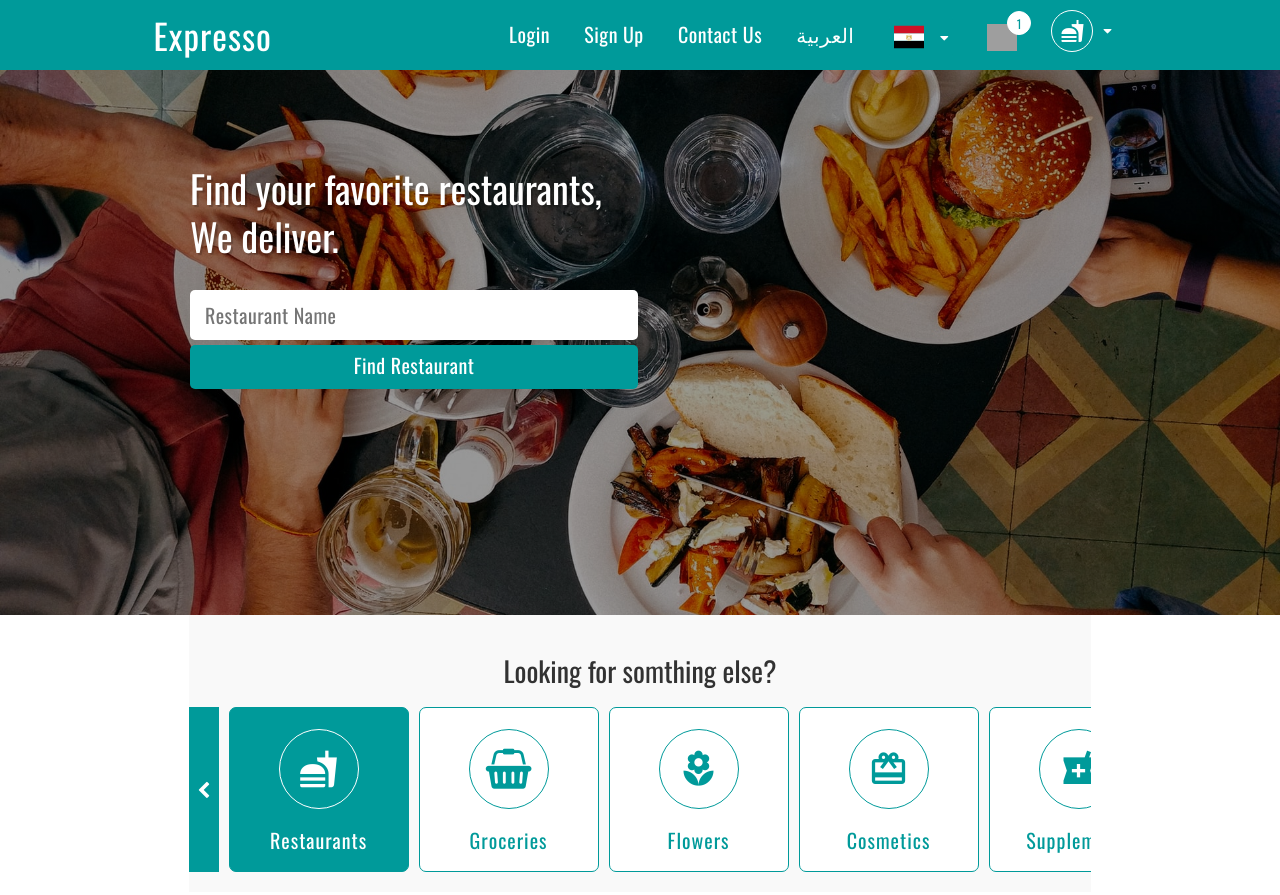
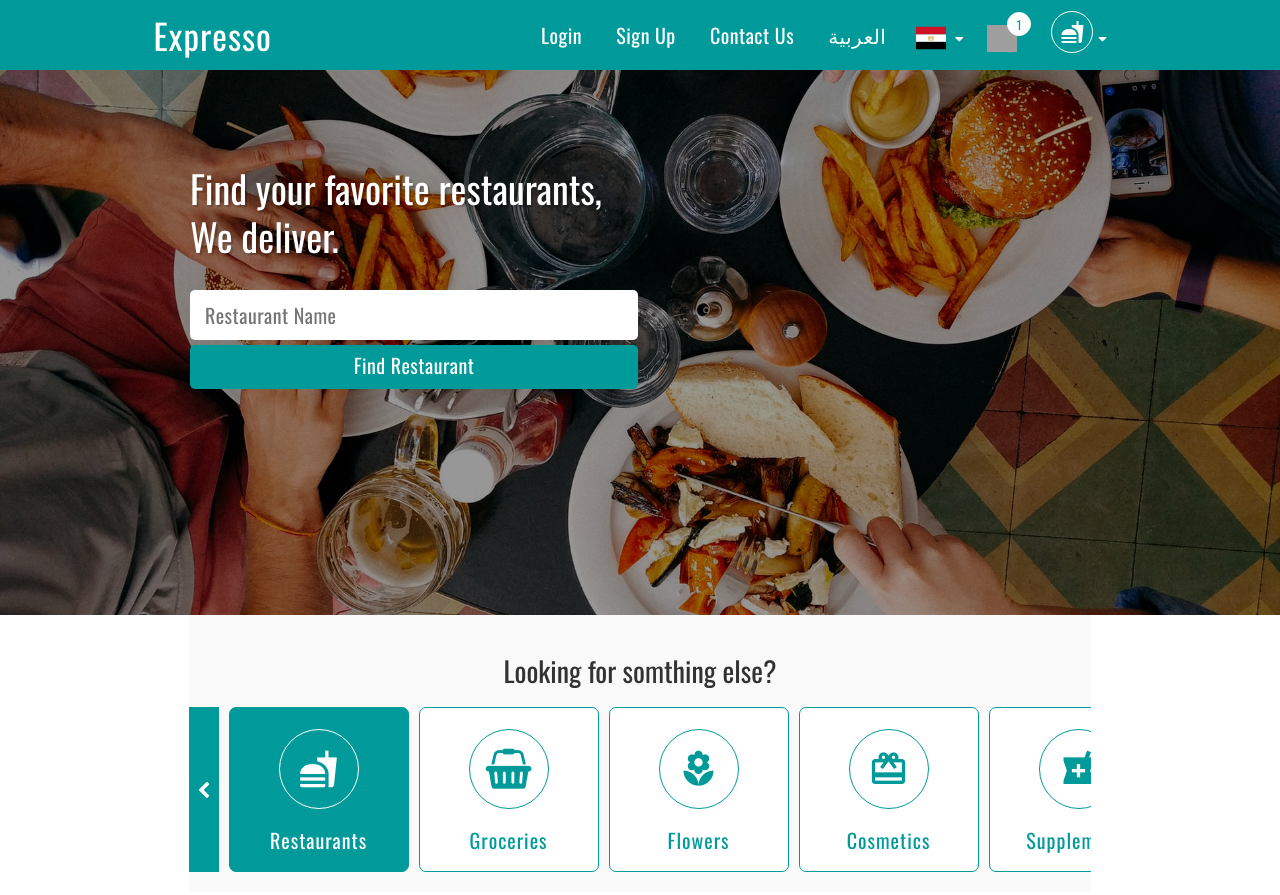
Before and after one commit to khattab88/expresso, a website: page index.html in a window 1280 px wide. Shown: the top 895 px of the page. Drawn offline with nearby package versions, Linux system fonts and the light colour scheme; grey boxes are pictures that could not be loaded.

Commit message:
implement for tablet view

```diff
--- a/index.html
+++ b/index.html
@@ -395,6 +395,7 @@
             let navCategoryBtn = document.querySelector(".category-btn");
             navCategoryBtn.addEventListener("click", function(){
                 let dropdown = document.querySelector(".category-dropdown");
+                navCategoryBtn.classList.toggle("category-btn--open");
                 dropdown.classList.toggle("category-dropdown--open");
             });
 
--- a/sass/components/_category-dropdown.scss
+++ b/sass/components/_category-dropdown.scss
@@ -9,8 +9,27 @@
         display: block;
     }
 
+    @include respond(tab) {
+        position: absolute;
+        background-color: $color-white;
+        top: 5.45rem;
+        right: 0;
+        border-radius: $border-radius-small;
+        width: 20rem;
+        padding: .5rem 2rem;
+        padding-bottom: 2rem;
+    }
+
     &__item {
         margin-top: 2rem;
+
+        @include respond(tab) {
+            margin-top: 2.5rem;
+
+            &:first-child {
+                margin-top: 1rem;
+            }
+        }
     }
 
     &__link:link,
@@ -23,6 +42,13 @@
         text-decoration: none;
         text-transform: uppercase;
         letter-spacing: 1.5px;
+
+        @include respond(tab) {
+            color: $color-font-dark;
+            letter-spacing: .5px;
+            font-weight: 400;
+            font-size: 1.5rem;
+        }
     }
 
     &__icon {
@@ -31,5 +57,14 @@
         color: $color-font-dark;
         padding: .35rem;
         border-radius: 50%;
+
+        @include respond(tab) {
+            margin-right: 1rem;
+            color: $color-white;
+            background-color: $color-font-dark;
+            font-size: 2rem;
+            font-weight: 100;
+            padding: .5rem;
+        }
     }
 }
--- a/sass/layout/_nav.scss
+++ b/sass/layout/_nav.scss
@@ -74,7 +74,7 @@
             display: inline-block;
             font-size: 1.8rem;
             color: $color-main;
-            margin-top: 0;
+            margin-top: .75rem;
         }
 
         &--mobile-open {
@@ -130,7 +130,7 @@
         }
 
         @include respond(tab) {
-            margin: 0 .5rem;
+            margin: 0 1.25rem;
             display: inline-block;
             transition: all .2s;
             border-bottom: none;
@@ -156,7 +156,8 @@
 
 
 .nav-country {
-    margin-left: 1.5rem;
+    margin-left: .5rem;
+    margin-right: 0;
 }
 
 .country-btn {
@@ -189,12 +190,11 @@
     &__img {
         width: 3rem;
         height: 3rem;
-        margin-right: .2rem;
         vertical-align: middle;
     }
     &__caret--down {
         font-size: 1.4rem;
-        margin-left: 1rem;
+        margin-left: .5rem;
     }
 }
 
@@ -236,6 +236,10 @@
 
 .nav-category {
     position: relative;
+
+    @include respond(tab) {
+        margin-left: 1rem;
+    }
 }
 
 .category-btn {
@@ -244,6 +248,23 @@
     background-color: transparent;
     display: flex;
     align-items: center;
+
+    @include respond(tab) {
+        padding-left: .5rem;
+        padding-top: .5rem;
+        padding-bottom: 1rem;
+        border-radius: $border-radius-small;
+    }
+
+    &--open {
+        @include respond(tab) {
+            background-color: $color-font-light;
+
+            .category-btn__caret--down {
+                color: $color-main;
+            }
+        }
+    }
 
     &__icon {
         width: 3rem;
@@ -262,5 +283,11 @@
         font-size: 1.4rem;
         margin-left: 1rem;
         color: $color-white;
+
+        @include respond(tab) {
+            margin-top: 1.25rem;
+            margin-left: .5rem;
+            margin-right: .5rem;;
+        }
     }
 }
```
Also changed, not shown: assets/css/main.css.
